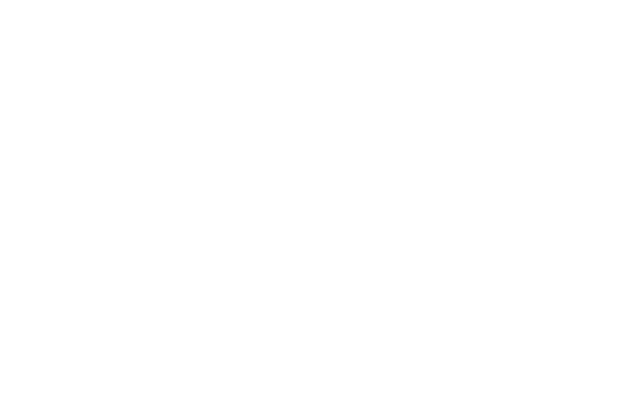
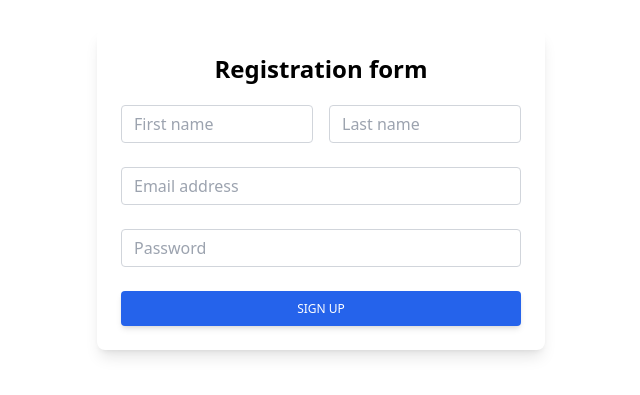
Before and after one commit to mdyamin007/ecommerce_mern, a React (Create React App) app in the folder client/: page /register in a window 1280 px wide. Before the commit this address had no page. Shown: the part 211-606 px from the top of the page, without its empty margins (319-959 px from the left). Built offline with nearby package versions, Linux system fonts and the light colour scheme; what tw-elements would draw is missing.

Commit message:
registration form added

```diff
--- a/client/src/common/NavBar/index.jsx
+++ b/client/src/common/NavBar/index.jsx
@@ -19,7 +19,9 @@
         <Link to="/login">
           <div className="px-4 py-2 bg-blue-600 text-white rounded">Login</div>
         </Link>
-        <div className="px-4 py-2 bg-red-600 text-white rounded">Sign up</div>
+        <Link to="/register">
+          <div className="px-4 py-2 bg-red-600 text-white rounded">Sign up</div>
+        </Link>
       </nav>
     </nav>
   );
--- /dev/null
+++ b/client/src/pages/register/index.jsx
@@ -0,0 +1,129 @@
+const Register = () => {
+  return (
+    <div className="min-h-screen flex items-center justify-center">
+      <div className="block p-6 rounded-lg shadow-lg bg-white max-w-md">
+        <h1 className="text-2xl font-bold text-center mb-5">
+          Registration form
+        </h1>
+        <form>
+          <div className="grid grid-cols-2 gap-4">
+            <div className="form-group mb-6">
+              <input
+                type="text"
+                className="form-control
+          block
+          w-full
+          px-3
+          py-1.5
+          text-base
+          font-normal
+          text-gray-700
+          bg-white bg-clip-padding
+          border border-solid border-gray-300
+          rounded
+          transition
+          ease-in-out
+          m-0
+          focus:text-gray-700 focus:bg-white focus:border-blue-600 focus:outline-none"
+                id="exampleInput123"
+                aria-describedby="emailHelp123"
+                placeholder="First name"
+              />
+            </div>
+            <div className="form-group mb-6">
+              <input
+                type="text"
+                className="form-control
+          block
+          w-full
+          px-3
+          py-1.5
+          text-base
+          font-normal
+          text-gray-700
+          bg-white bg-clip-padding
+          border border-solid border-gray-300
+          rounded
+          transition
+          ease-in-out
+          m-0
+          focus:text-gray-700 focus:bg-white focus:border-blue-600 focus:outline-none"
+                id="exampleInput124"
+                aria-describedby="emailHelp124"
+                placeholder="Last name"
+              />
+            </div>
+          </div>
+          <div className="form-group mb-6">
+            <input
+              type="email"
+              className="form-control block
+        w-full
+        px-3
+        py-1.5
+        text-base
+        font-normal
+        text-gray-700
+        bg-white bg-clip-padding
+        border border-solid border-gray-300
+        rounded
+        transition
+        ease-in-out
+        m-0
+        focus:text-gray-700 focus:bg-white focus:border-blue-600 focus:outline-none"
+              id="exampleInput125"
+              placeholder="Email address"
+            />
+          </div>
+          <div className="form-group mb-6">
+            <input
+              type="password"
+              className="form-control block
+        w-full
+        px-3
+        py-1.5
+        text-base
+        font-normal
+        text-gray-700
+        bg-white bg-clip-padding
+        border border-solid border-gray-300
+        rounded
+        transition
+        ease-in-out
+        m-0
+        focus:text-gray-700 focus:bg-white focus:border-blue-600 focus:outline-none"
+              id="exampleInput126"
+              placeholder="Password"
+            />
+          </div>
+
+          <button
+            type="submit"
+            className="
+      w-full
+      px-6
+      py-2.5
+      bg-blue-600
+      text-white
+      font-medium
+      text-xs
+      leading-tight
+      uppercase
+      rounded
+      shadow-md
+      hover:bg-blue-700 hover:shadow-lg
+      focus:bg-blue-700 focus:shadow-lg focus:outline-none focus:ring-0
+      active:bg-blue-800 active:shadow-lg
+      transition
+      duration-150
+      ease-in-out"
+          >
+            Sign up
+          </button>
+        </form>
+      </div>
+    </div>
+  );
+};
+
+export default Register;
--- a/client/src/setup/routes-manager/index.jsx
+++ b/client/src/setup/routes-manager/index.jsx
@@ -1,6 +1,7 @@
 import { Route, Routes } from "react-router-dom";
 import Home from "../../pages/home";
 import Login from "../../pages/login";
+import Register from "../../pages/register";
 import SellerChecker from "../../pages/seller-checker";
 
 const RoutesManager = () => {
@@ -9,6 +10,7 @@
       <Route path="/" element={<Home />} />
       <Route path="seller-checker" element={<SellerChecker />} />
       <Route path="login" element={<Login />} />
+      <Route path="register" element={<Register />} />
     </Routes>
   );
 };
```
